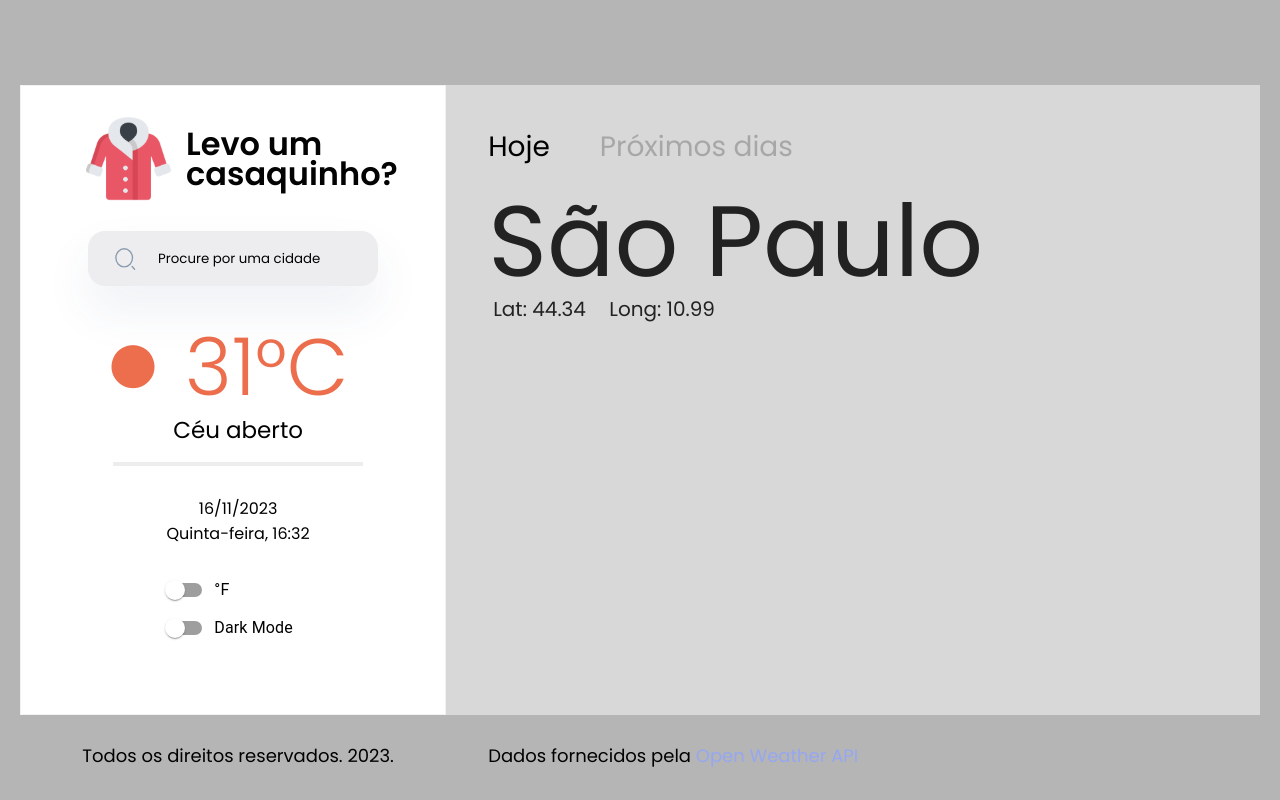
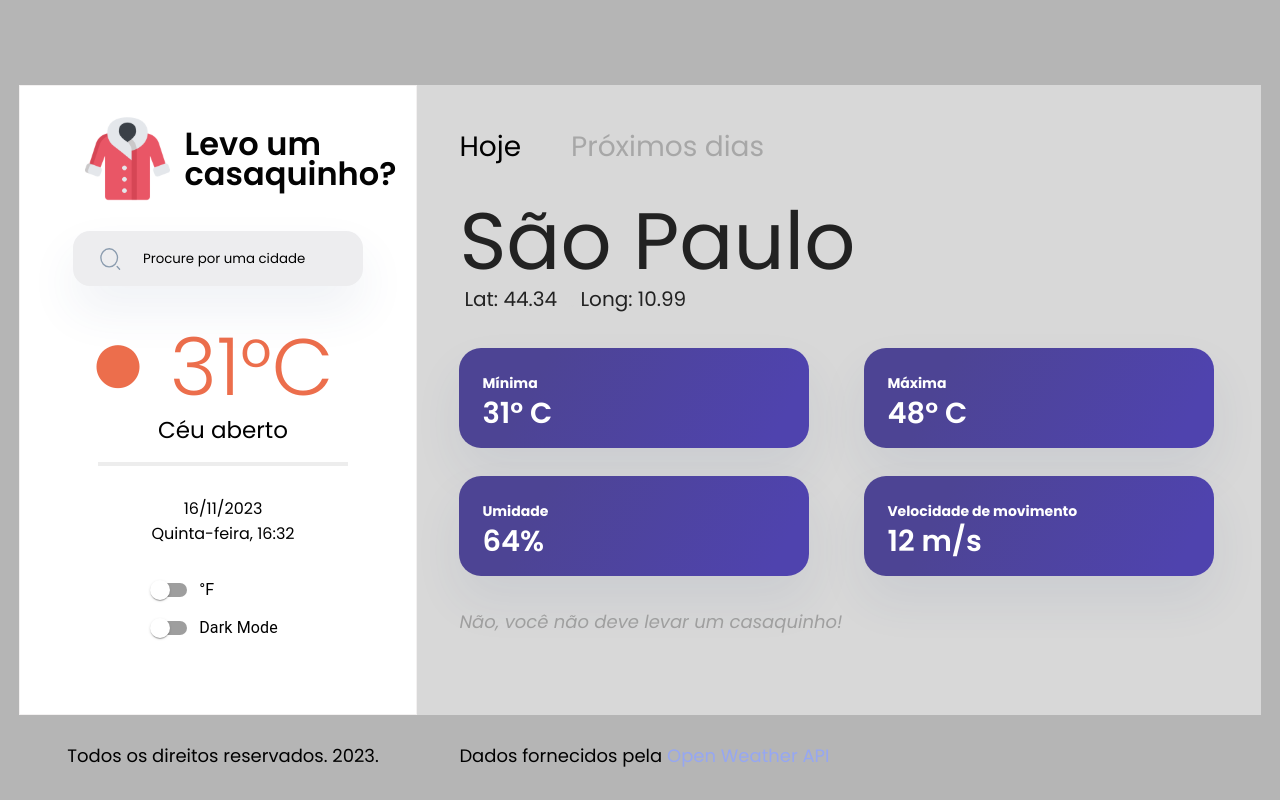
Before and after one commit to BrendonLee23/project-good-weather-frontend, a React (Vite) app: page / in a window 1280 px wide. Built offline with nearby package versions, Linux system fonts and the light colour scheme.

Commit message:
Feat/ TodayInfos: Static Version

```diff
--- a/src/components/RightInfos/RightInfos.jsx
+++ b/src/components/RightInfos/RightInfos.jsx
@@ -32,10 +32,10 @@ export default function RightInfos() {
 const CityAndCoordinates = styled.div`
     display:flex;
     flex-direction: column;
-
+    margin-bottom:25px;
     h1{
         font-family: Poppins;
-        font-size: 100px;
+        font-size: 80px;
         font-weight: 400;
         line-height: 48px;
         letter-spacing: 0em;
@@ -50,7 +50,7 @@ const CityAndCoordinates = styled.div`
         letter-spacing: 0em;
         text-align: left;
         color: #222222;
-        margin-top: 20px;
+        margin-top: 10px;
         margin-left: 5px;
     }
     span{
--- a/src/components/TodayInfos.jsx
+++ b/src/components/TodayInfos.jsx
@@ -1,6 +1,73 @@
+import { styled } from "styled-components"
+
 export default function TodayInfos() {
     return (
         <>
+            <BoxGroup>
+                <StyledBox>
+                    <p>Mínima</p>
+                    <h1>31° C</h1>
+                </StyledBox>
+                <StyledBox>
+                    <p>Máxima</p>
+                    <h1>48° C</h1>
+                </StyledBox>
+                <StyledBox>
+                    <p>Umidade</p>
+                    <h1>64%</h1>
+                </StyledBox>
+                <StyledBox>
+                    <p>Velocidade de movimento</p>
+                    <h1>12 m/s</h1>
+                </StyledBox>
+            </BoxGroup>
+            <TextResult>Não, você não deve levar um casaquinho!</TextResult>
         </>
     )
 }
+
+const BoxGroup = styled.div`
+    display: flex;
+    flex-wrap: wrap;
+    width: 800px;
+    height: 230px;
+    gap:25px;
+    margin-bottom: 20px;
+`
+const StyledBox = styled.div`
+    width: 350px;
+    height: 100px;
+    border-radius: 22px;
+    background: linear-gradient(117.33deg, #4D4494 22.83%, #4F43AE 90.03%);
+    box-shadow: 0px 24px 48px 0px #314F7C14;
+    margin-right: 30px;
+    padding: 23px;
+    p{
+        font-family: Poppins;
+        font-size: 14px;
+        font-weight: 700;
+        line-height: 24px;
+        letter-spacing: 0em;
+        text-align: left;
+        color: #FFFFFF;
+    }
+    h1{
+        font-family: Poppins;
+        font-size: 29px;
+        font-weight: 600;
+        line-height: 36px;
+        letter-spacing: 0em;
+        text-align: left;
+        color: #FFFFFF;
+    }
+`
+const TextResult = styled.p`
+    font-family: Poppins;
+    font-size: 18px;
+    font-style: italic;
+    font-weight: 400;
+    line-height: 48px;
+    letter-spacing: 0em;
+    text-align: left;
+    color:#9f9f9f;
+`
```
